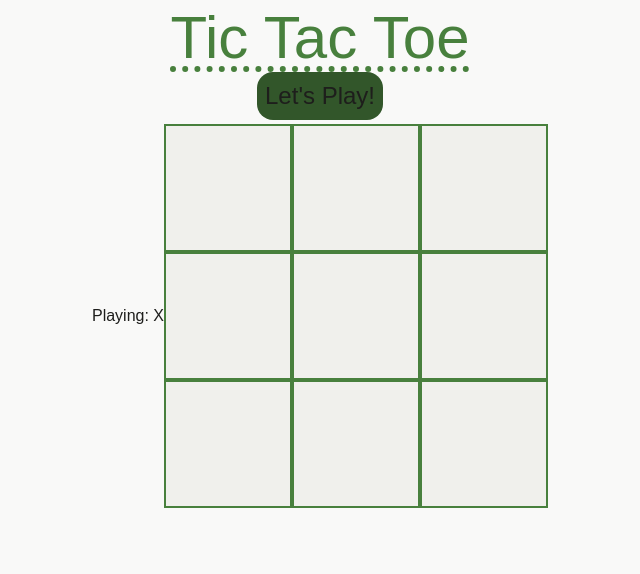
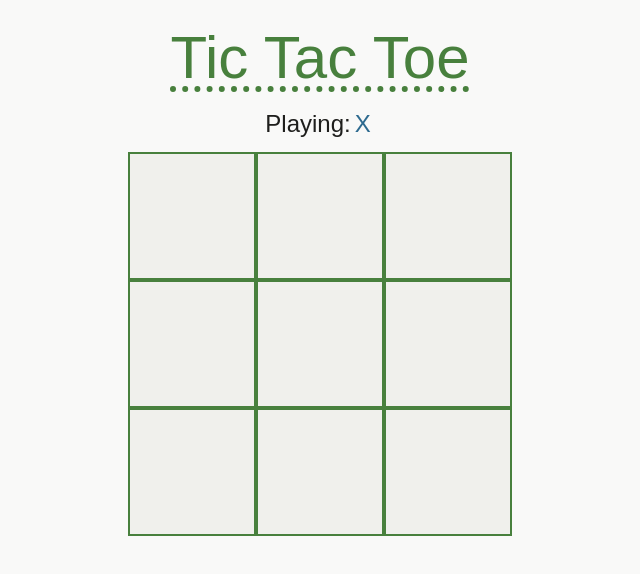
Before and after one commit to LauPR/Tic_Tac_Toe, a Next.js app: page / in a window 1280 px wide. Both pictures are taken after a click on the button "Let's Play!". Shown: the top 574 px of the page, without its empty margins (320-960 px from the left). Built offline with nearby package versions, Linux system fonts and the light colour scheme.

Commit message:
1.0.1 Updated styles

```diff
--- a/src/app/page.tsx
+++ b/src/app/page.tsx
@@ -1,7 +1,12 @@
+'use client'
+
 import Gameboard from "@/components/game/Gameboard";
 import Button from "@/components/ui/Button";
+import { useState } from "react";
 
 export default function Home() {
+
+  const [showGame, setShowGame] = useState<boolean>(false);
 
   return (
     <div
@@ -23,16 +28,19 @@ export default function Home() {
             underline-offset-8
             decoration-dotted
             text-accent-main
+            my-5
           "
         >
           Tic Tac Toe
         </h1>
 
-        <div className="flex justify-center">
-          <Button text="Let's Play!" size={'md'} />
-        </div>
+        {!showGame && (
+          <div className="flex justify-center">
+            <Button text="Let's Play!" size={'md'} onClick={() => setShowGame(true)} />
+          </div>
+        )}
 
-        <Gameboard />
+        {showGame && <Gameboard />}
 
       </main>
 
--- a/src/components/game/Gameboard.tsx
+++ b/src/components/game/Gameboard.tsx
@@ -18,9 +18,10 @@ export default function Gameboard() {
     const [turn, setTurn] = useState<'X' | 'O'>('X');
     const [winner, setWinner] = useState<'X' | 'O' | null>(null);
     const [isGameOver, setIsGameOver] = useState<boolean>(false);
+    const [winningLine, setWinningLine] = useState<number[][] | null>(null);
 
     //functions
-    function checkWinner(board: GameboardType): 'X' | 'O' | null {
+    function checkWinner(board: GameboardType): { winner: 'X' | 'O' | null, line: number[][] | null } {
 
         const winningCombinations = [
             //rows
@@ -44,14 +45,20 @@ export default function Gameboard() {
             const value3 = board[row3][col3];
 
             if (value1 && value1 === value2 && value1 === value3)
-                return value1;
+                return { winner: value1, line: combination };
         }
 
-        return null;
+        return { winner: null, line: null };
     }
 
     function checkTie(board: GameboardType): boolean {
         return board.every(row => row.every(col => col !== null))
+    }
+
+    function isWinningCombination(row: number, col: number): boolean {
+        if (!winningLine) return false;
+
+        return winningLine.some(([r, c]) => r === row && c === col);
     }
 
     function updateCell(row: number, column: number) {
@@ -65,11 +72,12 @@ export default function Gameboard() {
         setBoard(newBoard);
 
 
-        const gameWinner = checkWinner(newBoard);
+        const { winner: gameWinner, line: winningCombination } = checkWinner(newBoard);
         const isTie = checkTie(newBoard);
 
         if (gameWinner) {
             setWinner(gameWinner);
+            setWinningLine(winningCombination);
             setIsGameOver(true);
         }
         else if (isTie) {
@@ -89,18 +97,27 @@ export default function Gameboard() {
         setTurn('X');
         setIsGameOver(false);
         setWinner(null);
+        setWinningLine(null);
     }
 
     return (
-        <div className="flex items-center justify-center">
+        <div className="flex flex-col items-center justify-center gap-3">
 
-            <div className="">
+            <div className="text-2xl">
                 {winner ? (
-                    <div>{winner} won the game!</div>
+                    <div>
+                        <span className={turn === 'X' ? 'text-accent-primary mx-1' : 'text-accent-secondary mx-1'}>
+                            {winner}
+                        </span> won the game!
+                    </div>
                 ) : isGameOver ? (
                     <div>It's a tie!</div>
                 ) : (
-                    <div>Playing: {turn}</div>
+                    <div>Playing:
+                        <span className={turn === 'X' ? 'text-accent-primary mx-1' : 'text-accent-secondary mx-1'}>
+                            {turn}
+                        </span>
+                    </div>
                 )}
             </div>
 
@@ -112,6 +129,7 @@ export default function Gameboard() {
                             key={`${i}-${j}`}
                             onClick={() => updateCell(i, j)}
                             className="
+                                relative
                                 flex
                                 aspect-square
                                 w-20
@@ -123,10 +141,17 @@ export default function Gameboard() {
                                 border-2
                                 border-accent-main"
                         >
-                            {column === 'X' && <X />}
-                            {column === 'O' && <Circle />}
+                            {column === 'X' && <X className="text-accent-primary" size={50} />}
+                            {column === 'O' && <Circle className="text-accent-secondary" size={50} />}
                             {column === null && ''}
+
+                            {isWinningCombination(i, j) && (
+                                <div className="absolute inset-0 flex items-center justify-center pointer-events-none">
+                                    <div className={`w-full h-1 ${winner === 'X' ? 'bg-accent-primary' : 'bg-accent-secondary'} transform rotate-45`}></div>
+                                </div>
+                            )}
                         </button>
+
                     )
                     )
                 )}
```
